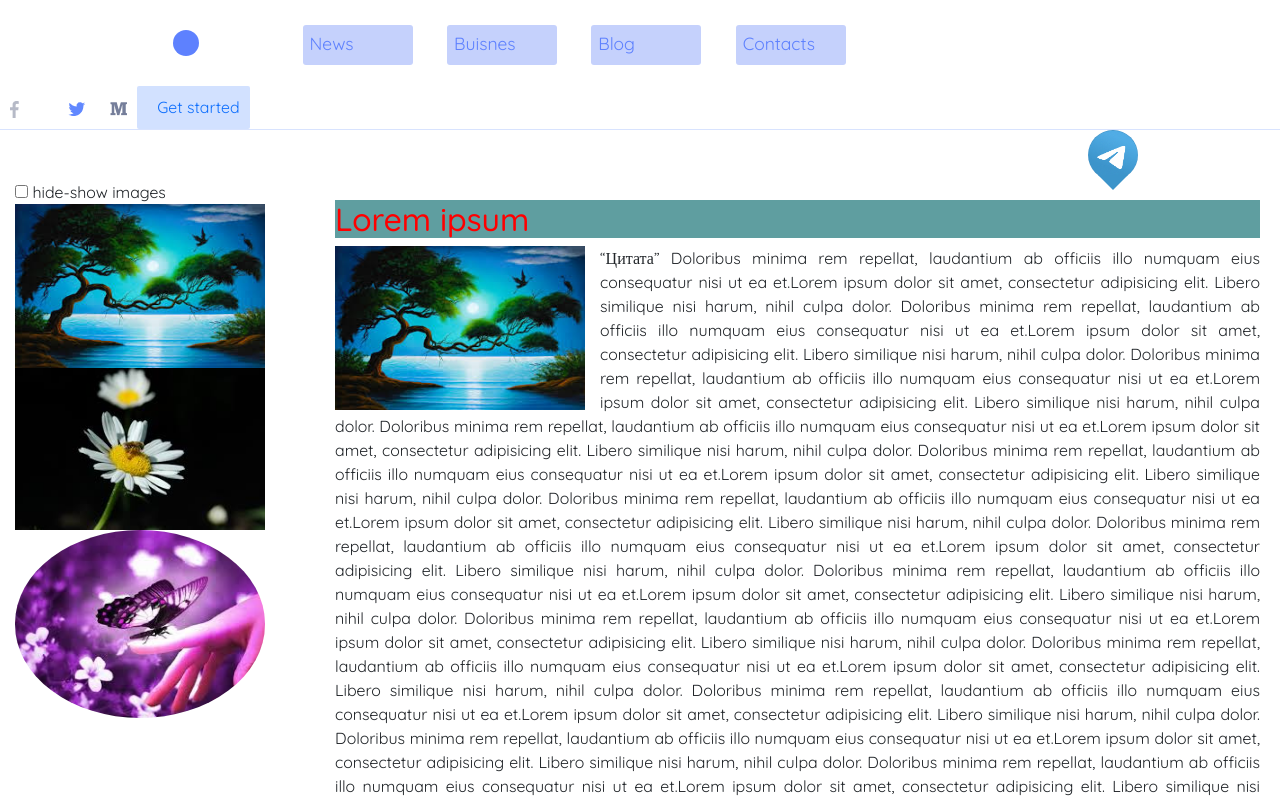
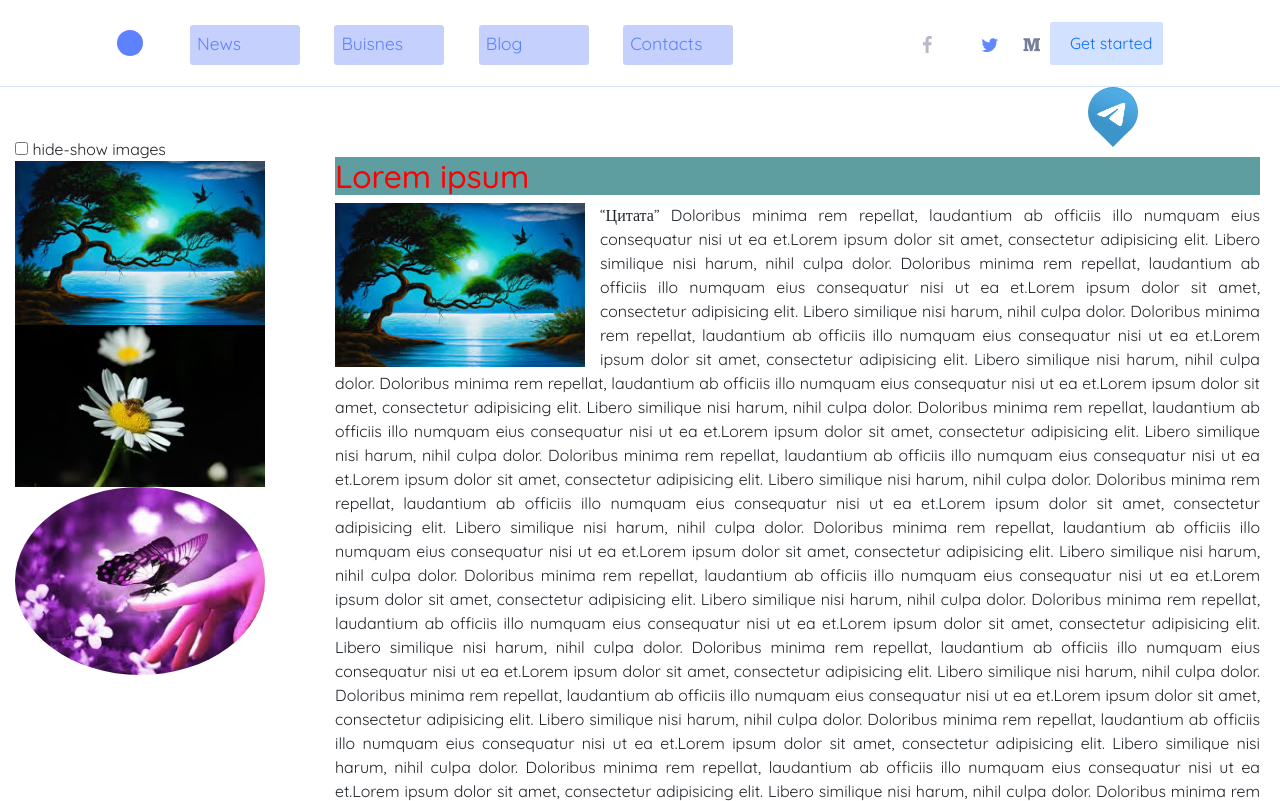
Before and after one commit to Anna-Developer/First-progect, a plain HTML site: page index.html in a window 1280 px wide. Shown: the top 801 px of the page. Drawn offline with nearby package versions, Linux system fonts and the light colour scheme; files whose address does not match are found by name.

Commit message:
delete css style

```diff
--- a/css/style.css
+++ b/css/style.css
@@ -96,7 +96,6 @@ a {
 
 .header-content__left {
     display: flex;
-    flex-basis: 800px;
     justify-content: space-evenly;
     align-items: center;
     margin-left: 117px;
@@ -104,7 +103,6 @@ a {
 
 .header-content__right {
     display: flex;
-    flex-basis: 300px;
     align-items: center;
     margin-right: 117px;
 }
```
